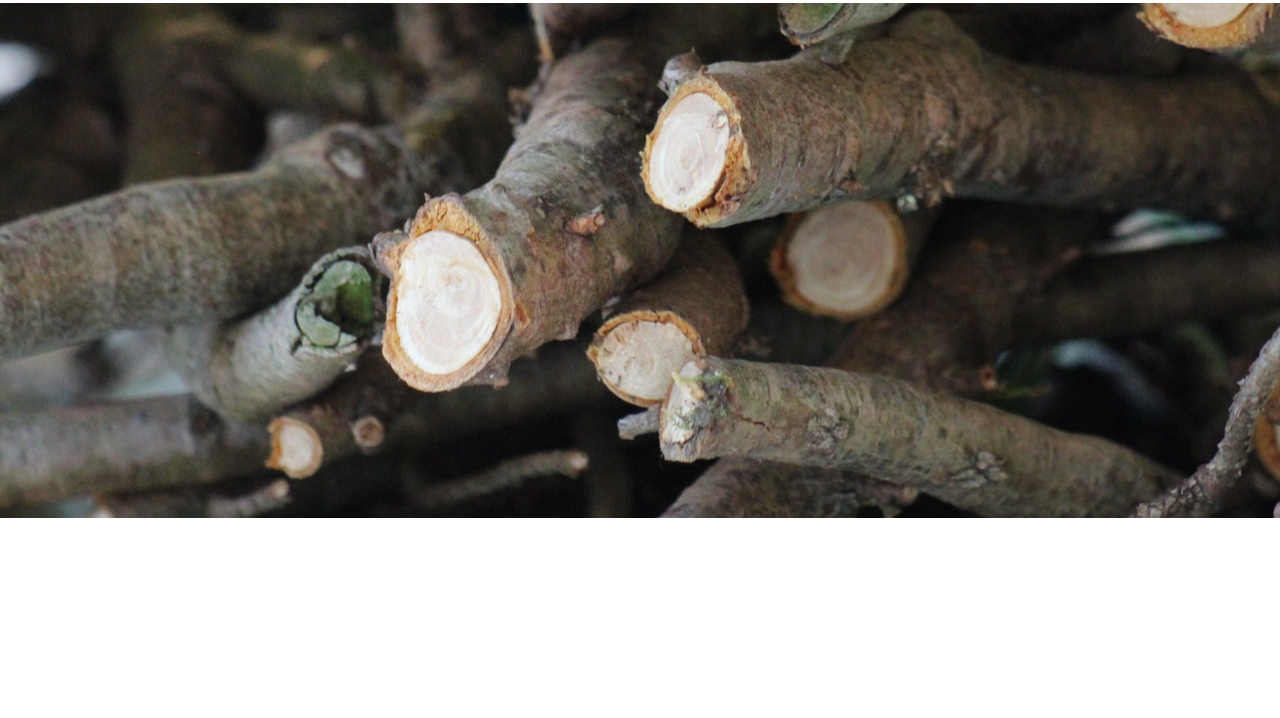
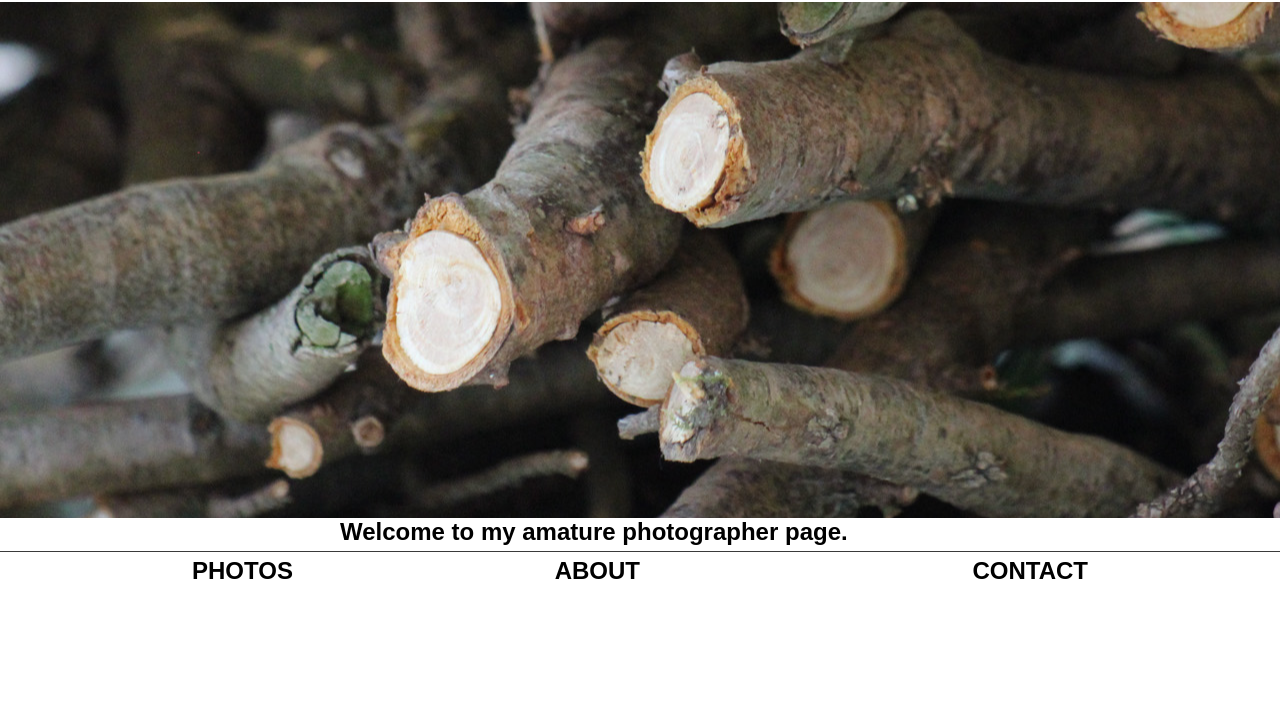
Before and after one commit to MartinBradbury/MEB-wildlife-photography, a plain HTML site: page index.html in a window 1280 px wide. Shown: the part 82-800 px from the top of the page. Drawn offline with Linux system fonts and the light colour scheme.

Commit message:
add middle section positioning

```diff
--- a/assets/css/style.css
+++ b/assets/css/style.css
@@ -2,11 +2,11 @@
         margin: 0;
         padding: 0;
         border: none;
-
+        display: 200vh
     }
 
     body {
-        font-family: lato, sans-serif;
+        font-family: sans-serif;
         font-weight: 300;
         color: ;
     }
@@ -35,7 +35,7 @@
         text-transform: uppercase;
         letter-spacing: 4px;
         margin-left: 20px;
-        margin-top: 10px;
+        margin-top: 5px;
 
     }
 
@@ -45,6 +45,7 @@
     #navigation {
         font-size: 120%;
         letter-spacing: 4px;
+        position: relative;
     }
 
 
@@ -81,3 +82,42 @@
         height: 600px;
         width: 100%;
         background: url('../images/sticks.jpg') no-repeat center center;
+    }
+
+    /* photos, about and contact */
+
+    #middle {
+        position: relative;
+    }
+
+    #middle div {
+        position: absolute;
+        text-transform: uppercase;
+    }
+
+    #welcome {
+        boarder: 2px solid black;
+        max-width: 600px;
+        margin: auto;
+    }
+
+    hr {
+        border-top: 1px solid #3a3a3a;
+        width: 100%;
+        margin: 5px 0;
+    }
+
+    #photos {
+
+        left: 15%;
+    }
+
+    #about {
+
+        right: 50%;
+    }
+
+    #contact {
+
+        right: 15%;
+    }
--- a/index.html
+++ b/index.html
@@ -28,16 +28,26 @@
     <section id="hero-outer">
         <div id="hero-video"></div>
 
+    </section>
+
+    <section id="middle">
+
+        <h2 id="welcome">Welcome to my amature photographer page.</h2>
+
+        <hr>
+
+        <div id="photos">
+            <h2>Photos</h2>
+        </div>
+
+        <div id="about">
+            <h2>About</h2>
+        </div>
+
+        <div id="contact">
+            <h2>Contact</h2>
+        </div>
+
 
 
     </section>
-
-
-
-
-
-
-
-</body>
-
-</html>
```
